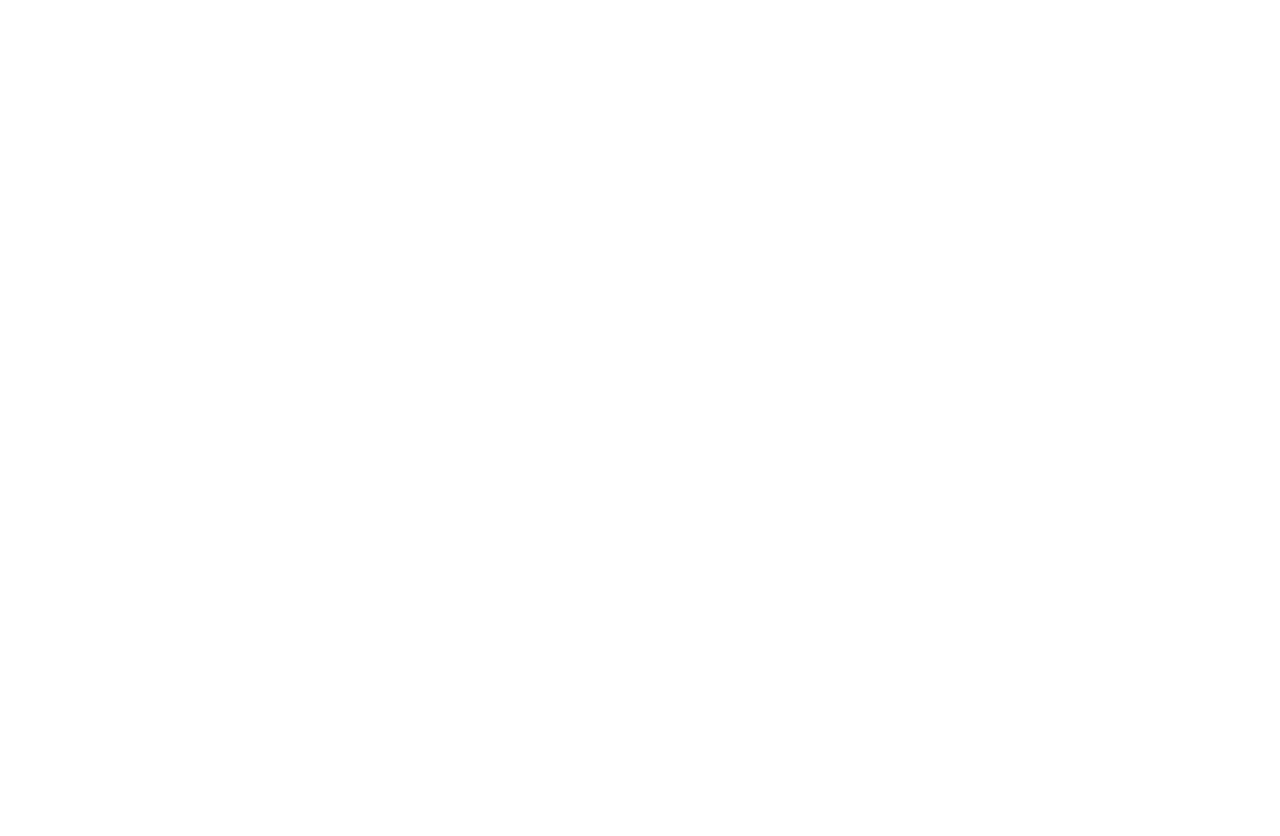
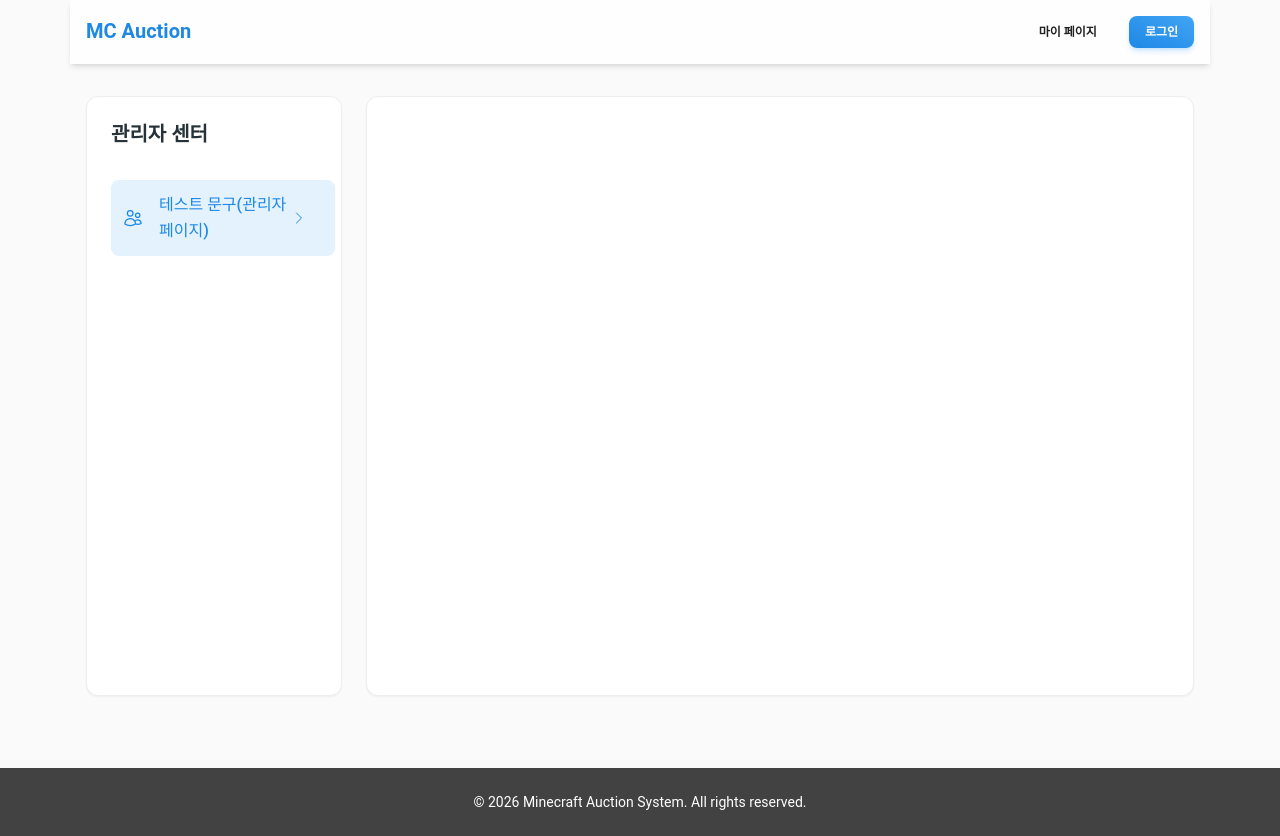
Before and after one commit to Bam-j/auction-system, a React app in the folder frontend/: page /admin in a window 1280 px wide. Before the commit this address had no page. Before the commit the page ends 800 px from the top, so only its background shows below. Built offline with nearby package versions, Linux system fonts and the light colour scheme; the HTML template or start-up script is replaced by a standard one.

Commit message:
feat: 회원 마이 페이지, 관리자 페이지 설계

```diff
--- a/frontend/src/App.jsx
+++ b/frontend/src/App.jsx
@@ -1,20 +1,34 @@
 import {BrowserRouter, Routes, Route} from 'react-router-dom';
+
 import Layout from './components/Layout';
+import HomePage from './pages/HomePage';
 import LoginPage from './pages/LoginPage';
 import SignupPage from './pages/SignupPage';
+import MyPage from './pages/MyPage';
+import AdminPage from './pages/AdminPage';
 
 function App() {
   return (
       <BrowserRouter>
         <Routes>
+          {/* 전체 레이아웃 */}
           <Route element={<Layout/>}>
-            <Route path="/" element={<div className="text-center text-2xl mt-10">홈 페이지</div>}/>
-
-            {/* 로그인 & 회원가입 라우트 연결 */}
+            <Route path="/" element={<HomePage/>}/>
             <Route path="/login" element={<LoginPage/>}/>
             <Route path="/signup" element={<SignupPage/>}/>
 
-            <Route path="/mypage" element={<div>마이 페이지</div>}/>
+            {/* 마이 페이지 라우팅 */}
+            <Route path="/mypage" element={<MyPage/>}>
+              <Route index element={<></>}/>
+              <Route path="" element={<></>}/>
+            </Route>
+
+            {/* 관리자 페이지 라우팅 */}
+            <Route path="/admin" element={<AdminPage/>}>
+              <Route index element={<></>}/>
+              <Route path="products" element={<></>}/>
+            </Route>
+
           </Route>
         </Routes>
       </BrowserRouter>
--- /dev/null
+++ b/frontend/src/components/SideNavLayout.jsx
@@ -0,0 +1,60 @@
+import React from "react";
+import {NavLink, Outlet} from "react-router-dom";
+import {
+  Card, List, ListItem,
+  ListItemPrefix, Typography,
+} from "@material-tailwind/react";
+import {ChevronRightIcon} from "@heroicons/react/24/outline";
+
+const SideNavLayout = ({title, menuItems}) => {
+  return (
+      <div className="flex flex-col md:flex-row gap-6 w-full min-h-[600px]">
+        <aside className="w-full md:w-64 shrink-0">
+          <Card className="h-full w-full p-4 shadow-sm border border-gray-200">
+            <div className="mb-4 p-2">
+              <Typography variant="h5" color="blue-gray">
+                {title}
+              </Typography>
+            </div>
+            <List>
+              {menuItems.map(({name, path, icon: Icon}) => (
+                  <NavLink to={path} key={name} end>
+                    {({isActive}) => (
+                        <ListItem
+                            className={`${
+                                isActive ? "bg-blue-50 text-blue-600" : ""
+                            } hover:bg-gray-100 focus:bg-gray-100`}
+                            selected={isActive}
+                        >
+
+                          {Icon && (
+                              <ListItemPrefix>
+                                <Icon className="h-5 w-5"/>
+                              </ListItemPrefix>
+                          )}
+
+                          <Typography color="inherit" className="font-medium">
+                            {name}
+                          </Typography>
+
+                          {isActive && (
+                              <ListItemPrefix className="ml-auto">
+                                <ChevronRightIcon className="h-4 w-4"/>
+                              </ListItemPrefix>
+                          )}
+                        </ListItem>
+                    )}
+                  </NavLink>
+              ))}
+            </List>
+          </Card>
+        </aside>
+
+        <main className="flex-1 bg-white p-6 border border-gray-200 rounded-xl shadow-sm">
+          <Outlet/>
+        </main>
+      </div>
+  );
+};
+
+export default SideNavLayout;
--- /dev/null
+++ b/frontend/src/components/ui/CommonTable.jsx
@@ -0,0 +1,56 @@
+import React from "react";
+import {
+  Card, CardHeader, Typography,
+  CardBody, CardFooter,
+} from "@material-tailwind/react";
+
+const CommonTable = ({title, headers, children, pagination}) => {
+  return (
+      <Card className="h-full w-full shadow-sm border border-gray-200">
+        <CardHeader floated={false} shadow={false} className="rounded-none">
+          <div className="flex items-center justify-between gap-8 mb-2">
+            <div>
+              <Typography variant="h5" color="blue-gray">
+                {title}
+              </Typography>
+            </div>
+          </div>
+        </CardHeader>
+
+        <CardBody className="overflow-scroll px-0 py-0">
+          <table className="mt-4 w-full min-w-max table-auto text-left">
+            <thead>
+            <tr>
+              {headers.map((head) => (
+                  <th
+                      key={head}
+                      className="border-y border-blue-gray-100 bg-blue-gray-50/50 p-4"
+                  >
+                    <Typography
+                        variant="small"
+                        color="blue-gray"
+                        className="font-normal leading-none opacity-70"
+                    >
+                      {head}
+                    </Typography>
+                  </th>
+              ))}
+            </tr>
+            </thead>
+
+            <tbody>
+            {children}
+            </tbody>
+          </table>
+        </CardBody>
+
+        {pagination && (
+            <CardFooter className="flex items-center justify-center border-t border-blue-gray-50 p-4">
+              {pagination}
+            </CardFooter>
+        )}
+      </Card>
+  );
+};
+
+export default CommonTable;
--- /dev/null
+++ b/frontend/src/pages/AdminPage.jsx
@@ -0,0 +1,16 @@
+import React from "react";
+import SideNavLayout from "../components/SideNavLayout";
+import {
+  UsersIcon, MegaphoneIcon,
+  ClipboardDocumentListIcon,
+} from "@heroicons/react/24/outline";
+
+const AdminPage = () => {
+  const adminMenus = [
+    { name: "테스트 문구(관리자 페이지)", path: "", icon: UsersIcon },
+  ];
+
+  return <SideNavLayout title="관리자 센터" menuItems={adminMenus} />;
+};
+
+export default AdminPage;
--- /dev/null
+++ b/frontend/src/pages/MyPage.jsx
@@ -0,0 +1,16 @@
+import React from "react";
+import SideNavLayout from "../components/SideNavLayout";
+import {
+  UserCircleIcon, ShoppingBagIcon,
+  CurrencyDollarIcon, CubeIcon,
+} from "@heroicons/react/24/outline";
+
+const MyPage = () => {
+  const myPageMenus = [
+    {name: "테스트 문구", path: "", icon: UserCircleIcon},
+  ];
+
+  return <SideNavLayout title="마이 페이지" menuItems={myPageMenus}/>;
+};
+
+export default MyPage;
```
